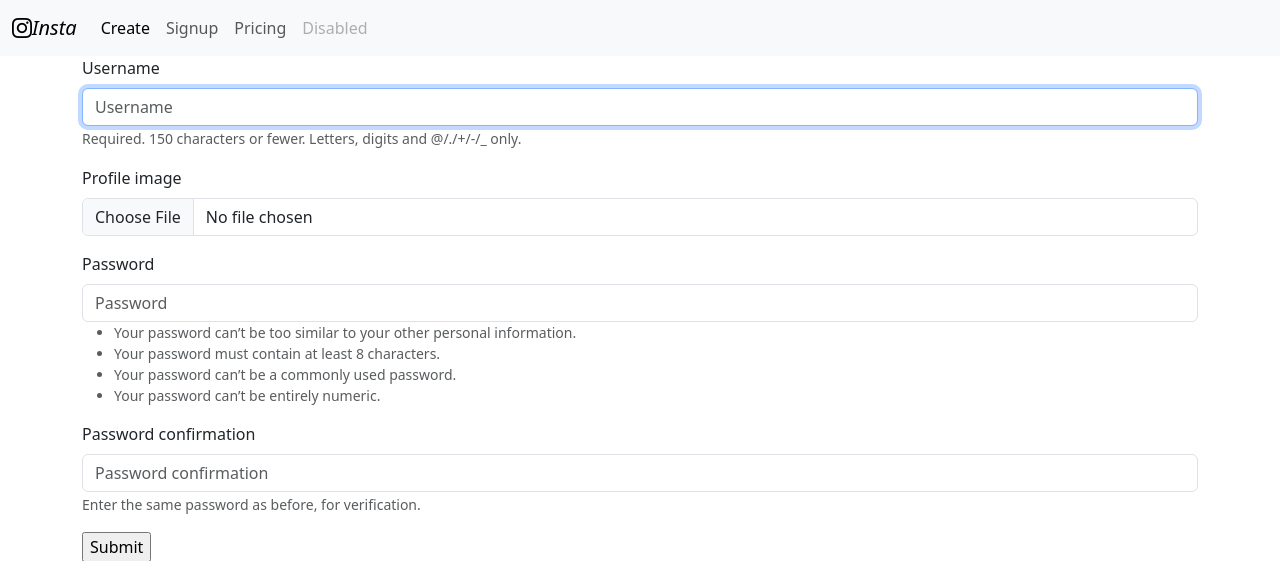
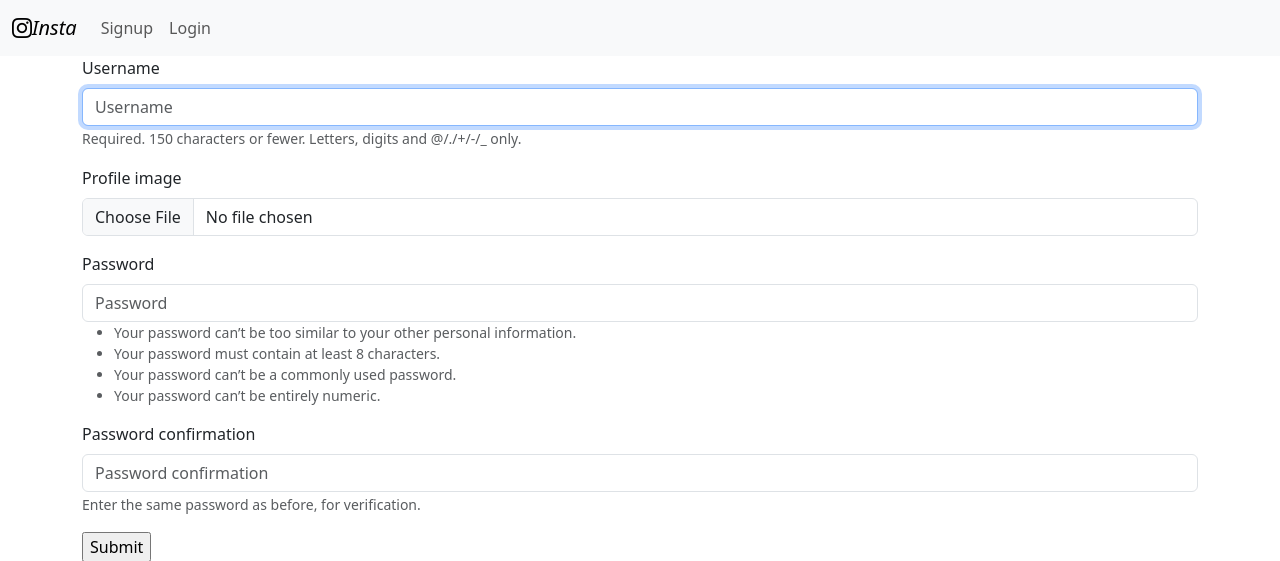
Before and after one commit to seungjun6235/INSTA, a Django app: page /accounts/signup/ in a window 1280 px wide. Shown: the top 561 px of the page. Run offline with Django 4.2, Linux system fonts and the light colour scheme; some libraries are stand-ins or nearby versions.

Commit message:
accounts login 구현

```diff
--- a/accounts/forms.py
+++ b/accounts/forms.py
@@ -1,4 +1,4 @@
-from django.contrib.auth.forms import UserCreationForm
+from django.contrib.auth.forms import UserCreationForm,AuthenticationForm
 from .models import User
 
 class CustomUserCreationForm(UserCreationForm):
@@ -6,3 +6,7 @@ class CustomUserCreationForm(UserCreationForm):
         model = User
         # fields = Usercreationsform.meta.fields
         fields = ('username','profile_image',)
+
+
+class CustomAuthenticationForm(AuthenticationForm):
+    pass
--- a/accounts/urls.py
+++ b/accounts/urls.py
@@ -5,4 +5,6 @@ app_name = 'accounts'
 
 urlpatterns=[
     path('signup/',views.signup,name='signup'),
+    path('login/',views.login,name='login'),
+
 ]
--- a/accounts/views.py
+++ b/accounts/views.py
@@ -1,5 +1,6 @@
 from django.shortcuts import render,redirect
-from .forms import CustomUserCreationForm
+from .forms import CustomUserCreationForm,CustomAuthenticationForm
+from django.contrib.auth import login as auth_login
 # Create your views here.
 
 def signup(request):
@@ -16,3 +17,20 @@ def signup(request):
     }
 
     return render(request,'accounts_form.html',context)
+
+def login(request):
+    if request.method == 'POST':
+        form = CustomAuthenticationForm(request, request.POST) #세션
+        if form.is_valid():
+            user = form.get_user()
+            auth_login(request, user)
+            return redirect('posts:index')
+
+    else:
+        form = CustomAuthenticationForm()
+
+    context = {
+        'form':form,
+    }
+
+    return render(request,'accounts_form.html',context)
--- a/templates/_nav.html
+++ b/templates/_nav.html
@@ -8,10 +8,13 @@
       </button>
       <div class="collapse navbar-collapse" id="navbarNavAltMarkup">
         <div class="navbar-nav">
-          <a class="nav-link active" href="{% url 'posts:create' %}">Create</a>
-          <a class="nav-link" href="{% url 'accounts:signup'%}">Signup</a>
-          <a class="nav-link" href="#">Pricing</a>
-          <a class="nav-link disabled" href="#" tabindex="-1" aria-disabled="true">Disabled</a>
+          {% if user.is_authenticated %}
+            <a class="nav-link active" href="{% url 'posts:create' %}">Create</a>
+            <a class="nav-link disabled" href="#" aria-disabled="true">{{user}}</a>
+          {% else %}
+            <a class="nav-link" href="{% url 'accounts:signup'%}">Signup</a>
+            <a class="nav-link" href="{% url 'accounts:login'%}">Login</a>
+          {% endif %}
         </div>
       </div>
     </div>
```
